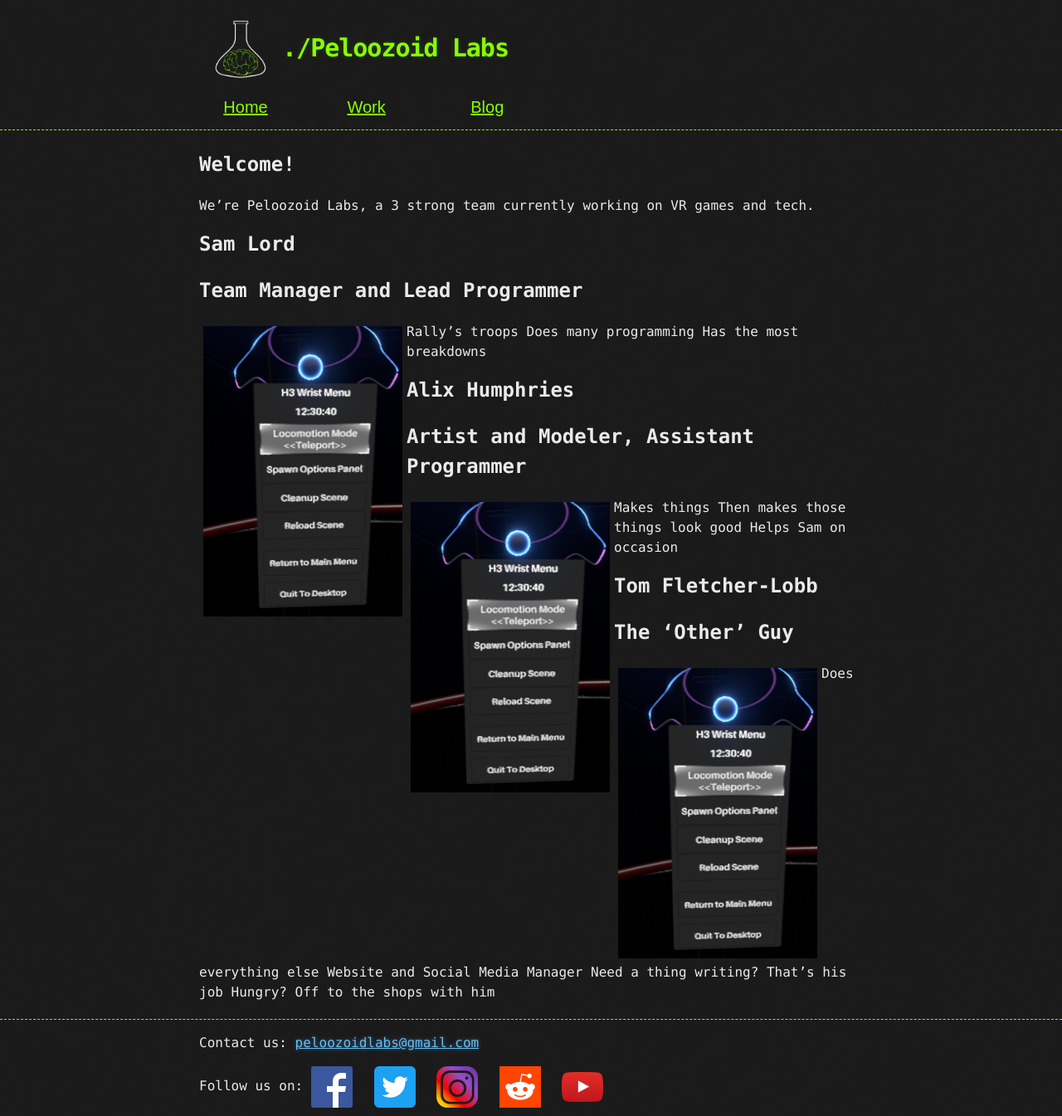
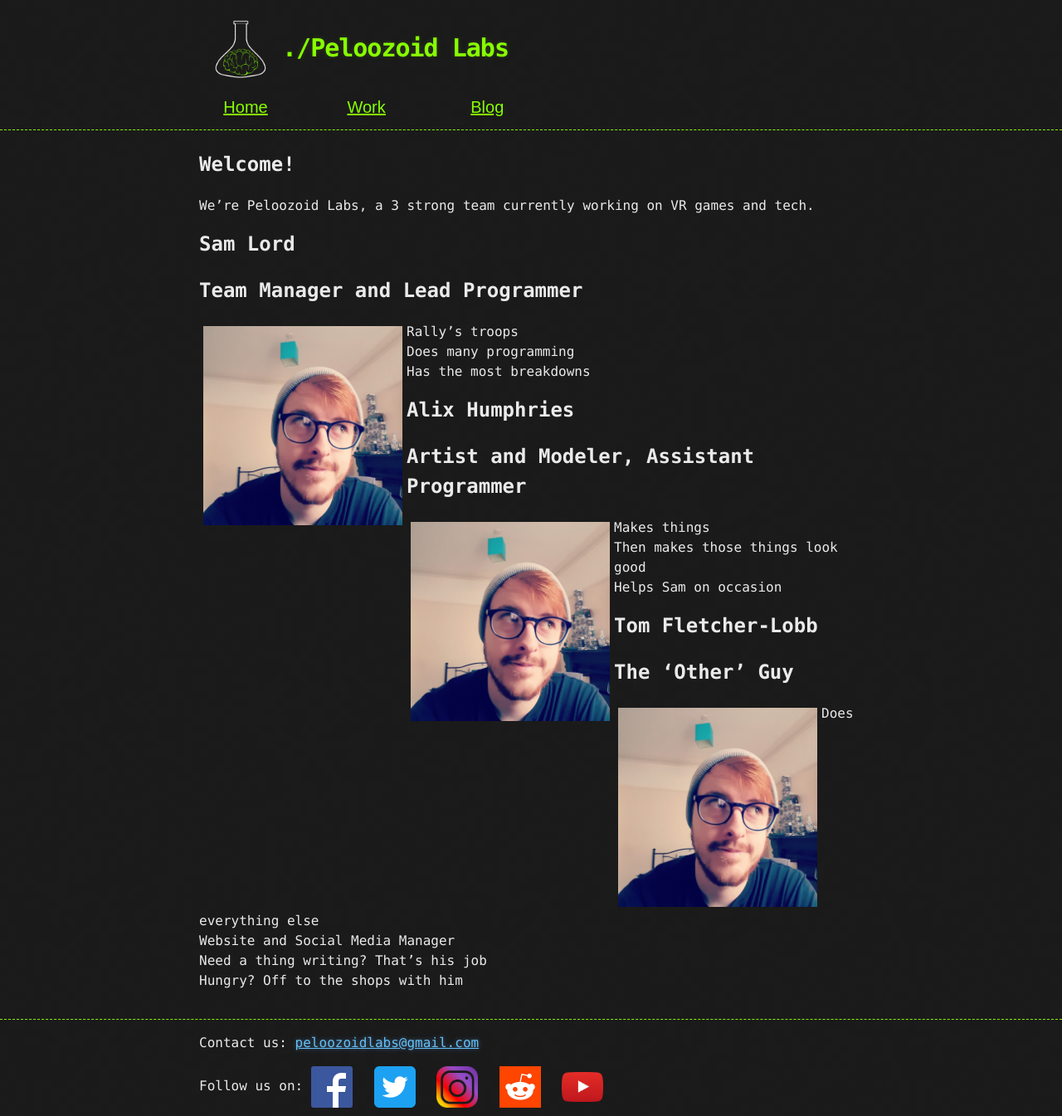
Before and after one commit to Flobb212/www.peloozoid.co.uk, a Jekyll site: the page built from index.md, in a window 1280 px wide and 1345 px high. Shown: the whole window at 83% size. Built offline with Jekyll 4.4.1, drawn with Linux system fonts in a browser that asks for light colours.

Commit message:
changed pics and tried to sort line endings

```diff
--- a/_sass/jekyll-theme-hacker.scss
+++ b/_sass/jekyll-theme-hacker.scss
@@ -9,6 +9,12 @@
   font-size: 16px;
   line-height: 1.5;
   font-family: Monaco, "Bitstream Vera Sans Mono", "Lucida Console", Terminal, monospace;
+}
+
+img[src="/assets/images/tom.png"]{
+  max-width: 30%;
+  float: left;
+  padding: 5px;
 }
 
 /* General & 'Reset' Stuff */
--- a/index.md
+++ b/index.md
@@ -8,21 +8,21 @@
 
 # Sam Lord
 # Team Manager and Lead Programmer
-![HHH picture]({{ "/assets/images/wristMenu.png" }})
+![HHH picture]({{ "/assets/images/tom.png" }})
 Rally's troops
 Does many programming
 Has the most breakdowns
 
 # Alix Humphries
 # Artist and Modeler, Assistant Programmer
-![HHH picture]({{ "/assets/images/wristMenu.png" }})
+![HHH picture]({{ "/assets/images/tom.png" }})
 Makes things
 Then makes those things look good
 Helps Sam on occasion
 
 # Tom Fletcher-Lobb
 # The 'Other' Guy
-![HHH picture]({{ "/assets/images/wristMenu.png" }})
+![HHH picture]({{ "/assets/images/tom.png" }})
 Does everything else
 Website and Social Media Manager
 Need a thing writing? That's his job
```
Also changed, not shown: assets/images/tom.png (added).
